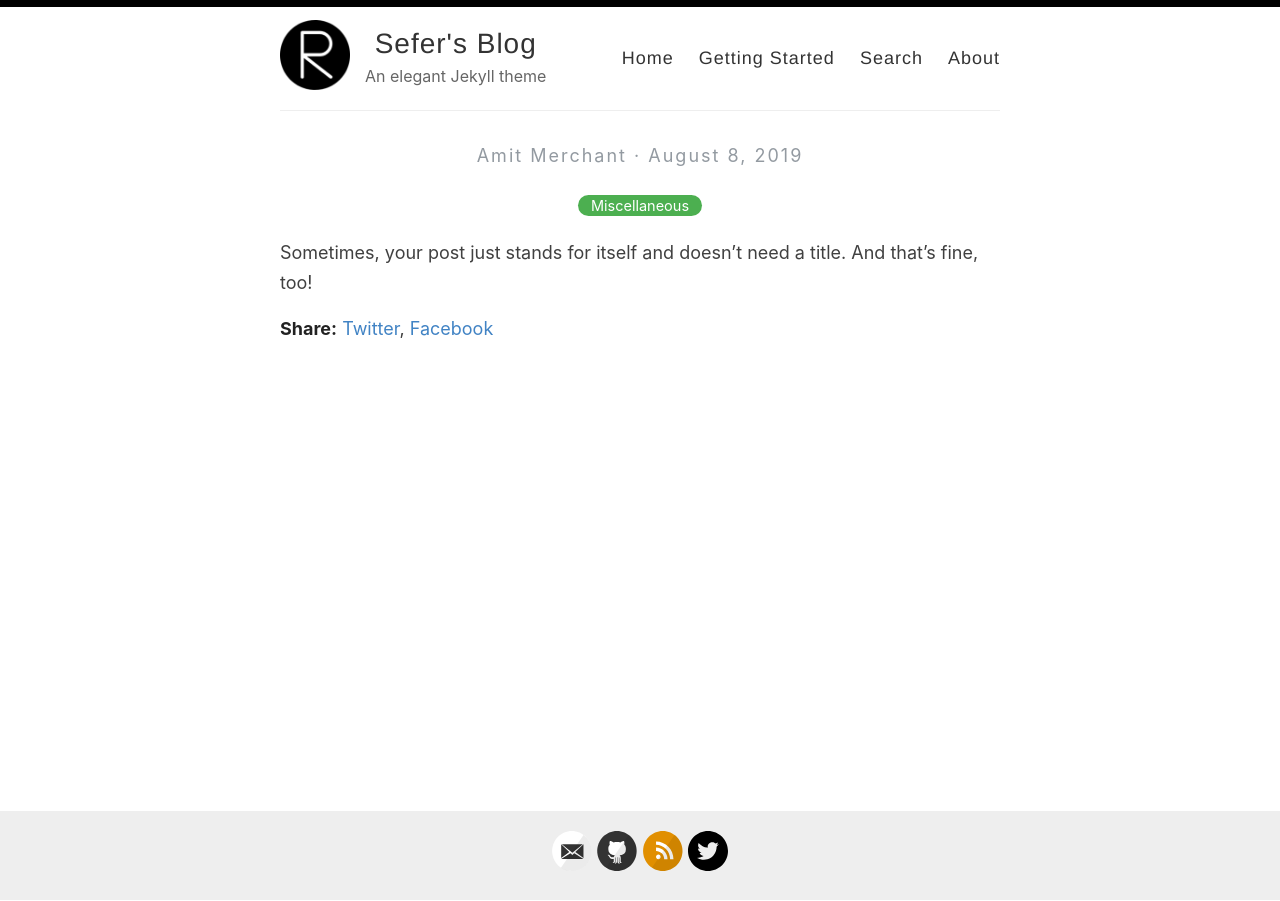
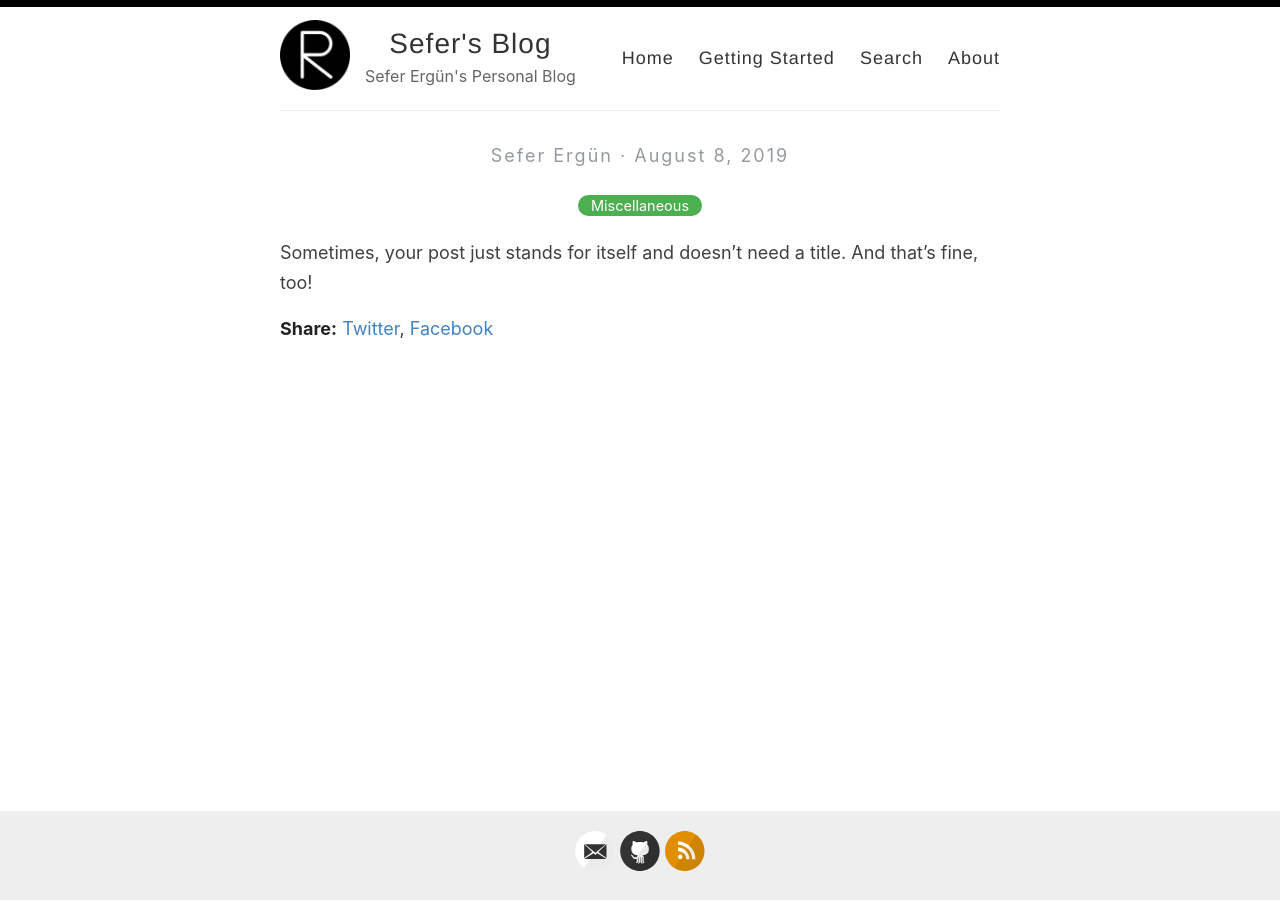
Before and after one commit to seferergun/blog, a Jekyll site: the page built from _posts/2019-08-08-no-title-posts.md, in a window 1280 px wide. Built offline with Jekyll 4.4.1, drawn with Linux system fonts in a browser that asks for light colours.

Commit message:
Update _config.yml

```diff
--- a/_config.yml
+++ b/_config.yml
@@ -6,10 +6,10 @@
 name: Sefer's Blog
 
 # Name of the author
-author: Amit Merchant
+author: Sefer Ergün
 
 # Short bio or description (displayed in the header)
-description: An elegant Jekyll theme
+description: Sefer Ergün's Personal Blog
 
 # URL of your avatar or profile pic (you could use your GitHub profile pic)
 avatar: /images/reverie.png
@@ -21,15 +21,15 @@ avatar: /images/reverie.png
 # Includes an icon in the footer for each username you enter
 footer-links:
   dribbble:
-  email: amit.d.merchant@gmail.com
+  email: sefer.ergun@outlook.com
   facebook:
   flickr:
-  github: amitmerchant1990/reverie
+  github: sregnn
   instagram:
   linkedin:
   pinterest:
   rss: rss
-  twitter: amit_merchant
+  twitter:
   stackoverflow:
   youtube: # channel/<your_long_string> or user/<user-name>
   googleplus: # anything in your profile username that comes after plus.google.com/
```
